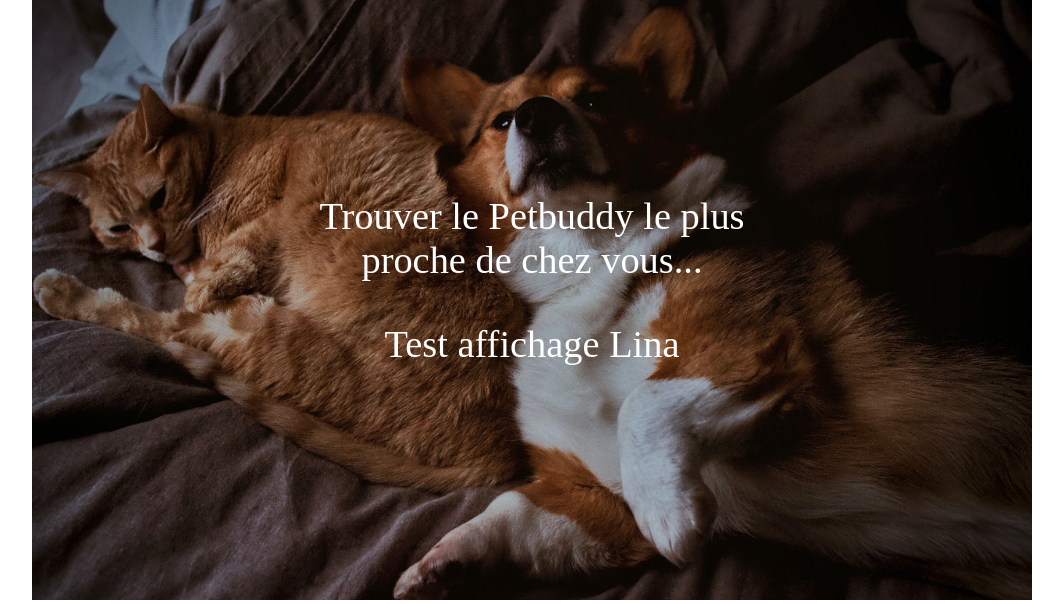
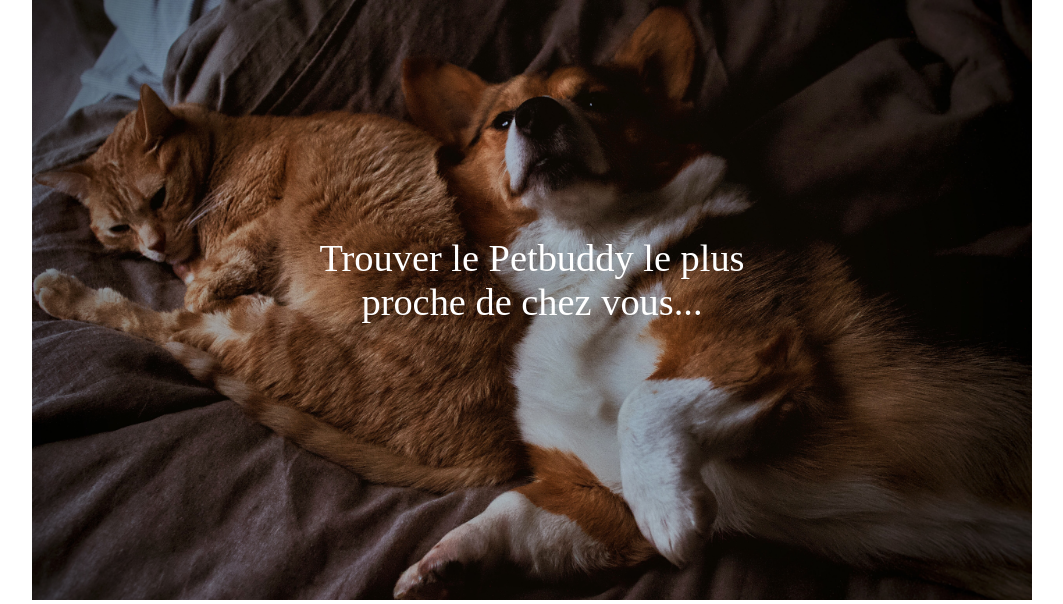
Before and after one commit to Noemie42/petbuddy, a Symfony app: template templates/accueil/index.html.twig in a window 1280 px wide. Shown: the part 89-693 px from the top of the page, without its empty margins (108-1171 px from the left). Run offline with Twig, Linux system fonts and the light colour scheme; the template is opened without the code that fills it, so the values that code supplies are empty; some libraries are stand-ins or nearby versions.

Commit message:
fin test affichage lina

```diff
--- a/templates/accueil/index.html.twig
+++ b/templates/accueil/index.html.twig
@@ -7,7 +7,6 @@
       <header style="background-image: url('img/bg.jpg');">
             <div id="localisationTab">
               <p>Trouver le Petbuddy le plus proche de chez vous...</p>
-              <p>Test affichage Lina</p>
               {# <form class="recherche" action="">
                 <input type="text" placeholder="Taper votre code postal ici" name="recherche" style="margin: 0;">
                 <button type="submit"><i class="fas fa-search"></i></button>
```
